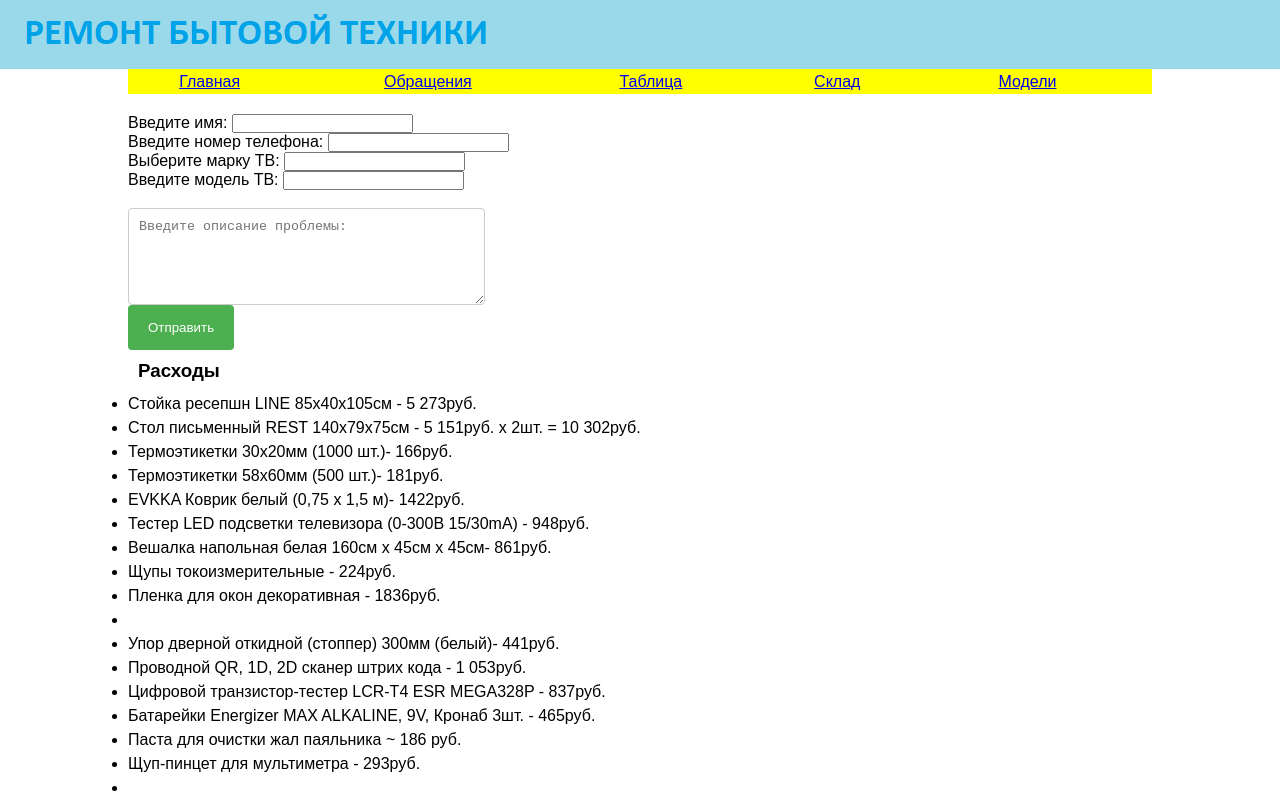
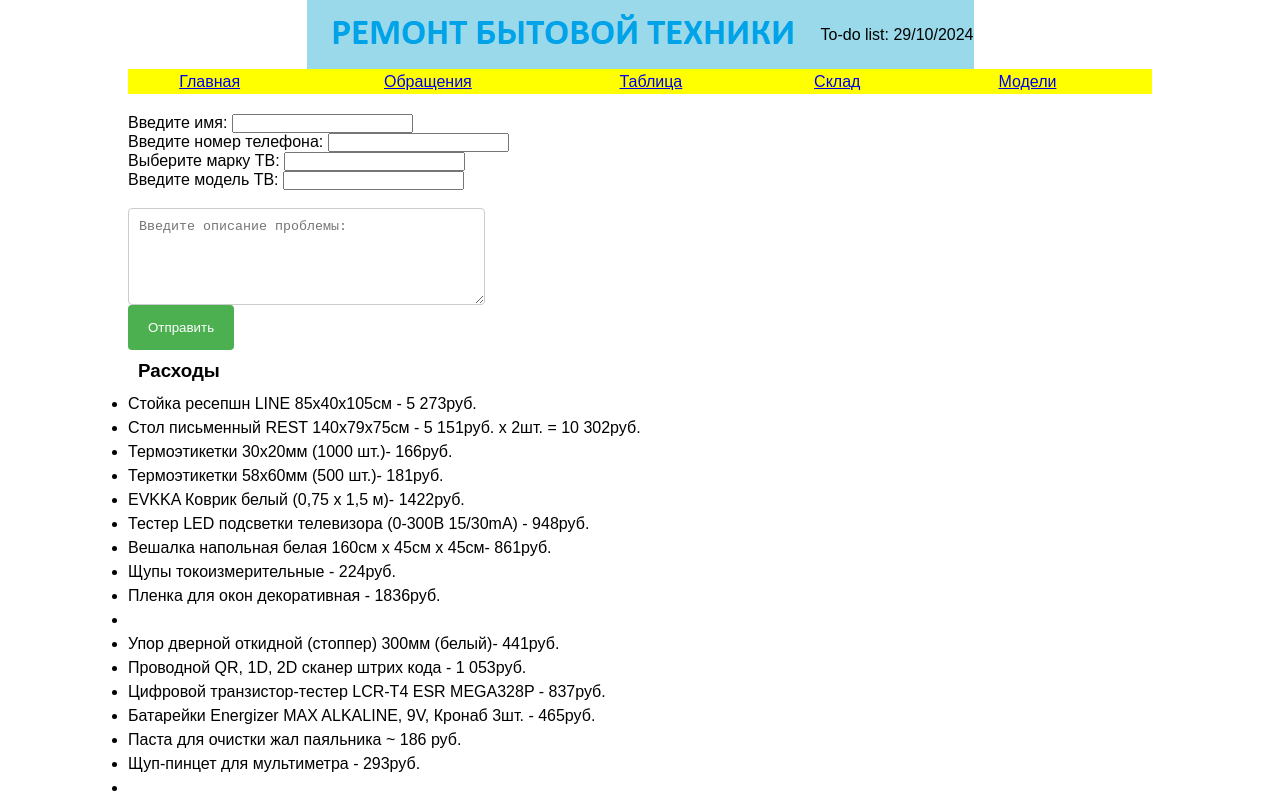
Before and after one commit to ShotaChanturiya/005_my_, a plain HTML site: page index.html in a window 1280 px wide. Shown: the top 797 px of the page. Drawn offline with Linux system fonts and the light colour scheme.

Commit message:
feat:все на 7-е Января 25Y

```diff
--- a/index.html
+++ b/index.html
@@ -5,10 +5,16 @@
         </head>
   <body>
     <header>
-      <div class="logo">
-         <img src="head.jpg">
+      <div class="grid-container">
+        <div class="grid-item flex-container">
+          <div class="flex-item">
+            <img src="head.jpg">
+          </div>
+          <div class="flex-item">
+            <p> To-do list: 29/10/2024</p>
+          </div>
       </div>
-
+      </div>
      <nav>
        <div class="menubar">
          <div class="main-button"><a href="index.html">Главная</a></div>
--- /dev/null
+++ b/script2.js
@@ -0,0 +1,4 @@
+const month = ["January","February","March","April","May","June","July","August","September","October","November","December"];
+
+const dat = new Date();
+console.log(dat.toLocaleString('ru-RU'));
--- a/styles.css
+++ b/styles.css
@@ -106,7 +106,8 @@
   }
 
   body {
-    margin: 0px;
+    /* width: 80%; */
+    margin: 0px auto;
     font-family: Arial, sans-serif;
    /*  font-size: 8px;  */
   }
@@ -160,12 +161,30 @@
     transform: translateY(-50%);
   }
 
-  .logo {
-    position: relative;
-    width: 80%;
-    height: 69px;
-    margin: 0 auto;
+  .grid-container {
+    display: grid;
+    grid-template-columns: auto;
+    justify-content: center;
+    /* grid-auto-columns: minmax(50px, 1000px); */
+    grid-template-rows: 69px;
+
+  }
+  .grid-item {
     background-color: rgb(153, 217, 234);
+    color: black;
+    padding: 0px;
+    text-align: end;
+    align-items: center;
+  }
+  .flex-container {
+    display: flex;
+    gap: 0px;
+  }
+  .flex-item {
+    background-color: rgb(153, 217, 234);
+    padding: 0px;
+    flex: 1;
+    text-align: center;
   }
 
   .todo {
```
Also changed, not shown: script.js (added, +24 -0 lines).
